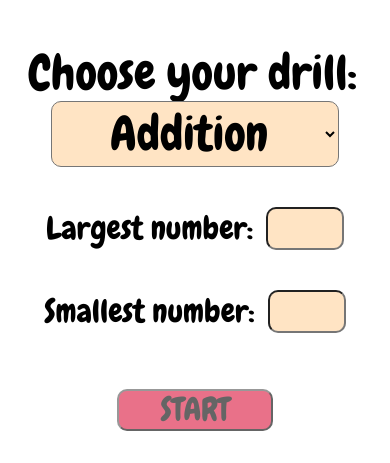
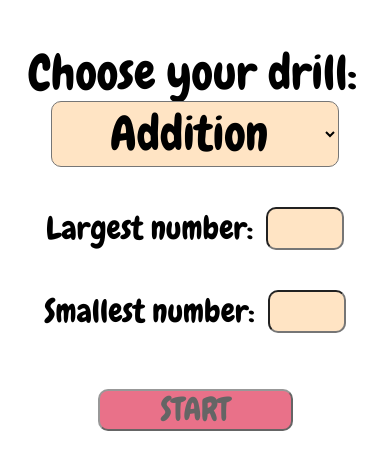
Before and after one commit to seankozen/math-for-kids, a plain HTML site: page index.html in a window 390 px wide. Shown: the part 435-898 px from the top of the page. Drawn offline with Linux system fonts and the light colour scheme.

Commit message:
Changed button to be responsive

```diff
--- a/css/style.css
+++ b/css/style.css
@@ -189,10 +189,13 @@ label.drill-options {
     display: inline-block;
     font-size: 1em;
     text-align: center;
-    min-width: 40%;
+    width: 50%;
     border-radius: 10px;
     background-color:crimson;
     margin-top: .5em;
     margin-bottom: 1em;
+    padding-left: 50px;
+    padding-right: 50px;
+
 
 }
```
